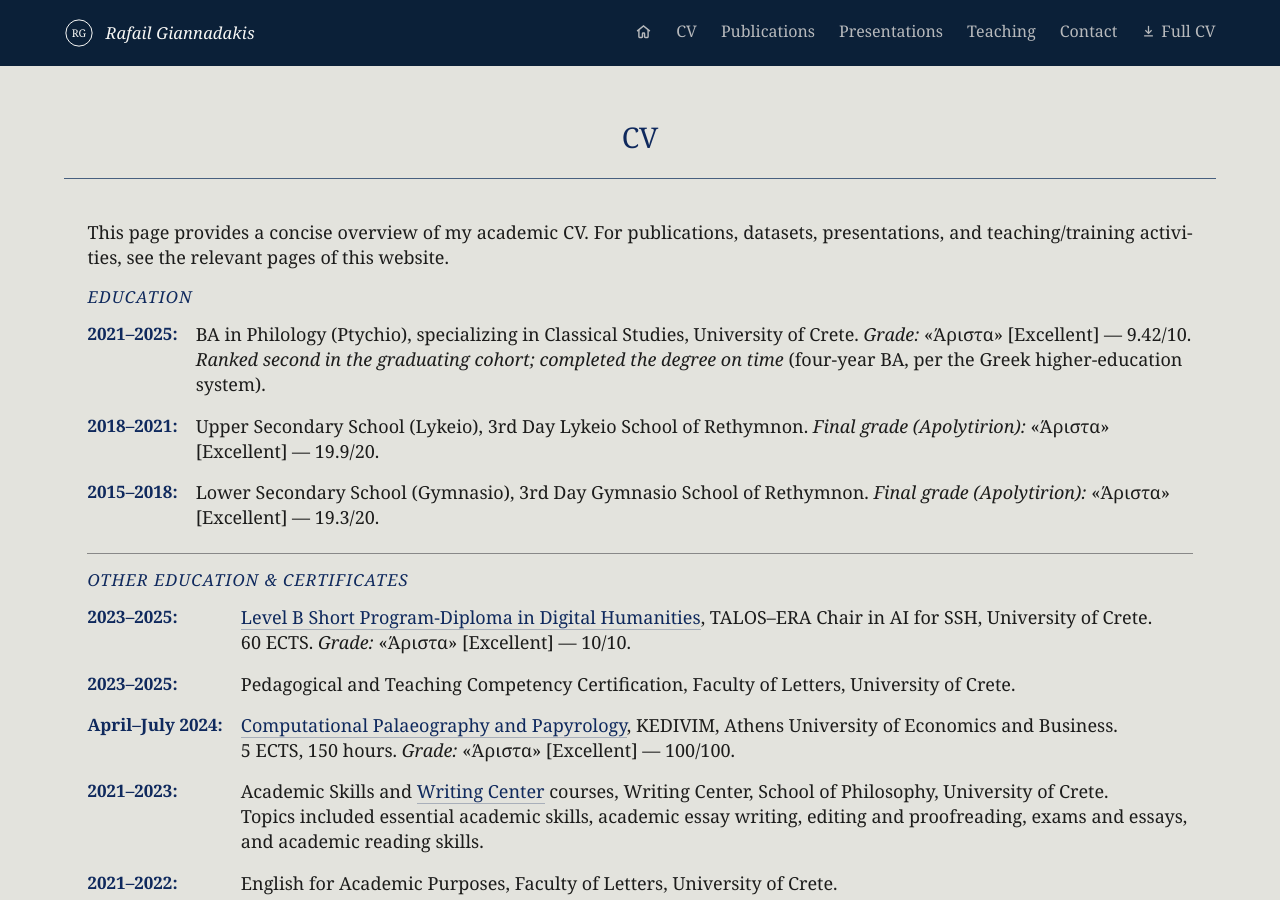
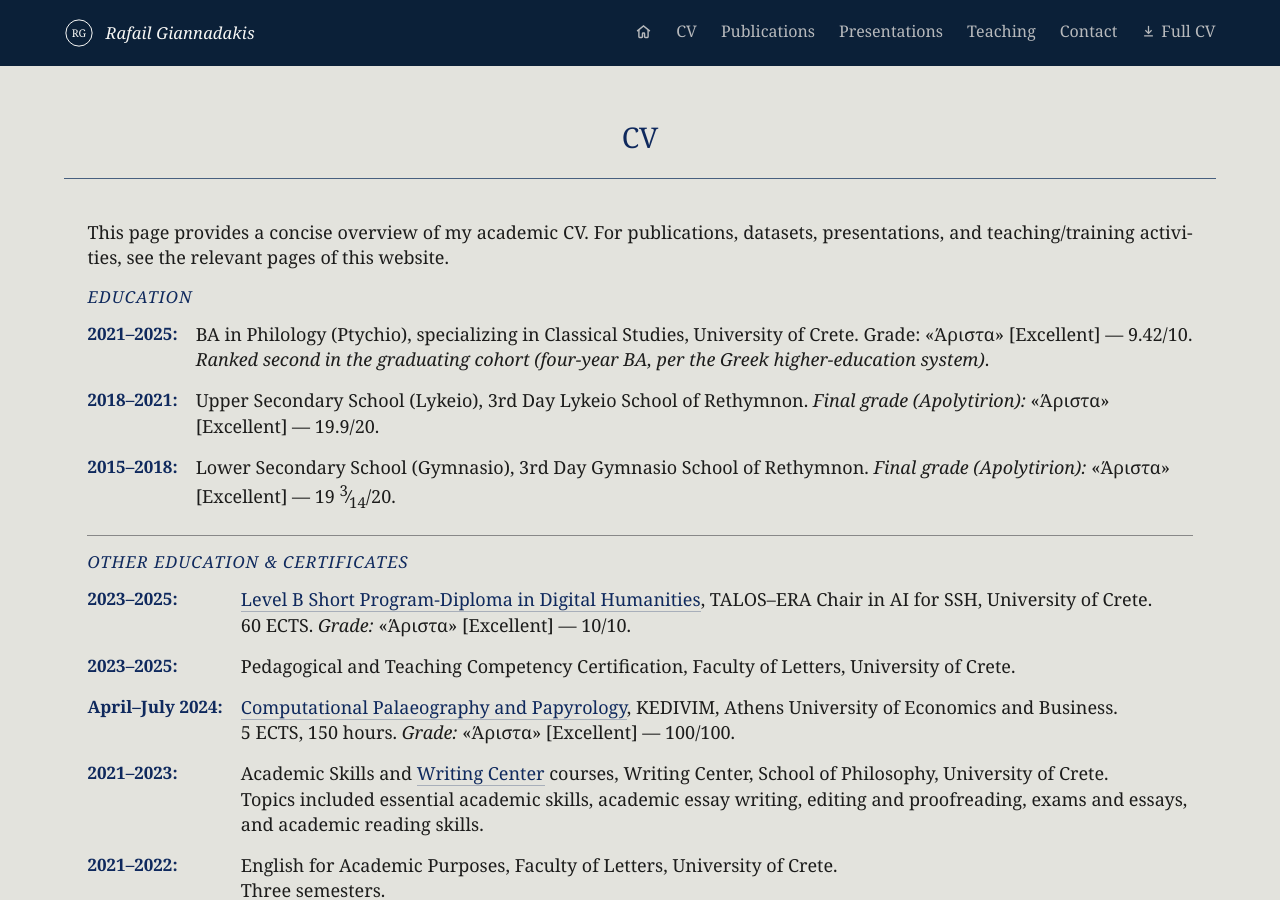
Before and after one commit to rgiannadakis/rgiannadakis.github.io, a Jekyll site: the page built from cv.md, in a window 1280 px wide and 900 px high. Built offline with Jekyll 4.4.1, drawn with Linux system fonts in a browser that asks for light colours.

Commit message:
site updates

```diff
--- a/cv.md
+++ b/cv.md
@@ -13,7 +13,7 @@ This page provides a concise overview of my academic CV. For publications, datas
 <div class="cv-item">
 <div class="cv-date">2021–2025:</div>
 <div class="cv-description">
-BA in Philology (Ptychio), specializing in Classical Studies, University of Crete. <em>Grade:</em> «Άριστα» [Excellent] — 9.42/10. <em>Ranked second in the graduating cohort; completed the degree on time</em> (four-year BA, per the Greek higher-education system).
+BA in Philology (Ptychio), specializing in Classical Studies, University of Crete. Grade: «Άριστα» [Excellent] — 9.42/10. <em>Ranked second in the graduating cohort (four-year BA, per the Greek higher-education system)</em>.
 </div>
 </div>
 
@@ -27,7 +27,7 @@ Upper Secondary School (Lykeio), 3rd Day Lykeio School of Rethymnon. <em>Final g
 <div class="cv-item">
 <div class="cv-date">2015–2018:</div>
 <div class="cv-description">
-Lower Secondary School (Gymnasio), 3rd Day Gymnasio School of Rethymnon. <em>Final grade (Apolytirion):</em> «Άριστα» [Excellent] — 19.3/20.
+Lower Secondary School (Gymnasio), 3rd Day Gymnasio School of Rethymnon. <em>Final grade (Apolytirion):</em> «Άριστα» [Excellent] — 19 <sup>3</sup>&frasl;<sub>14</sub>/20.
 </div>
 </div>
 
```
